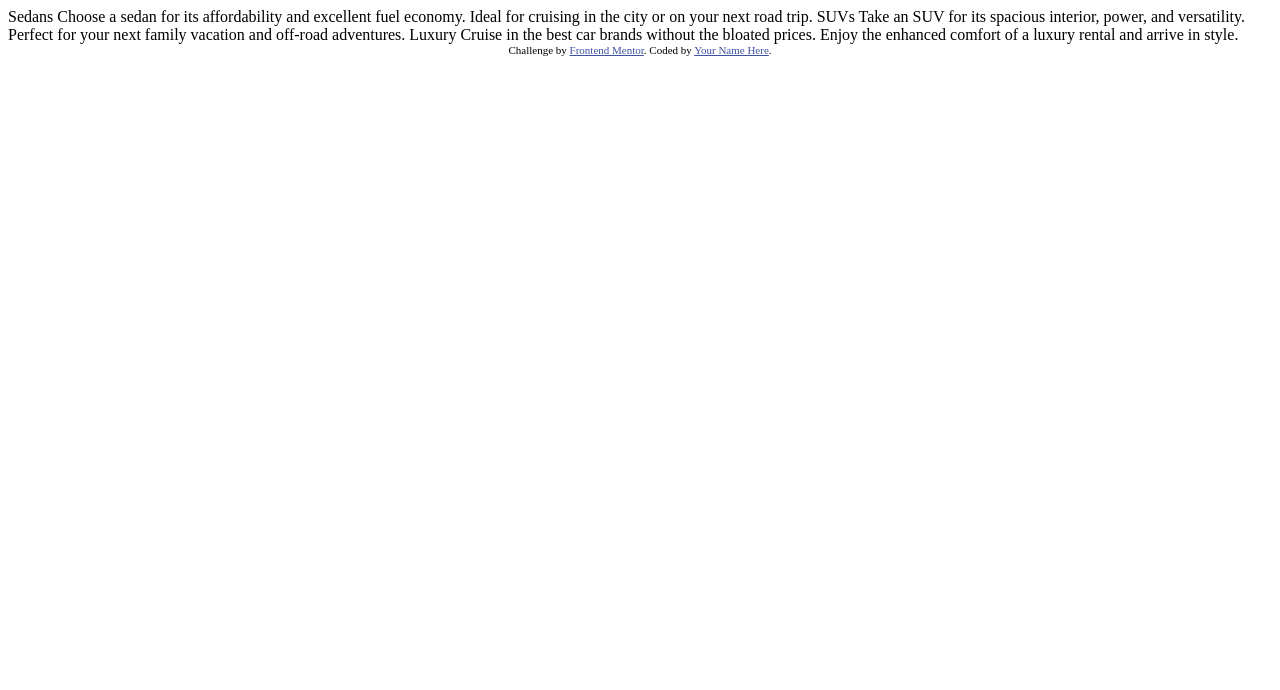
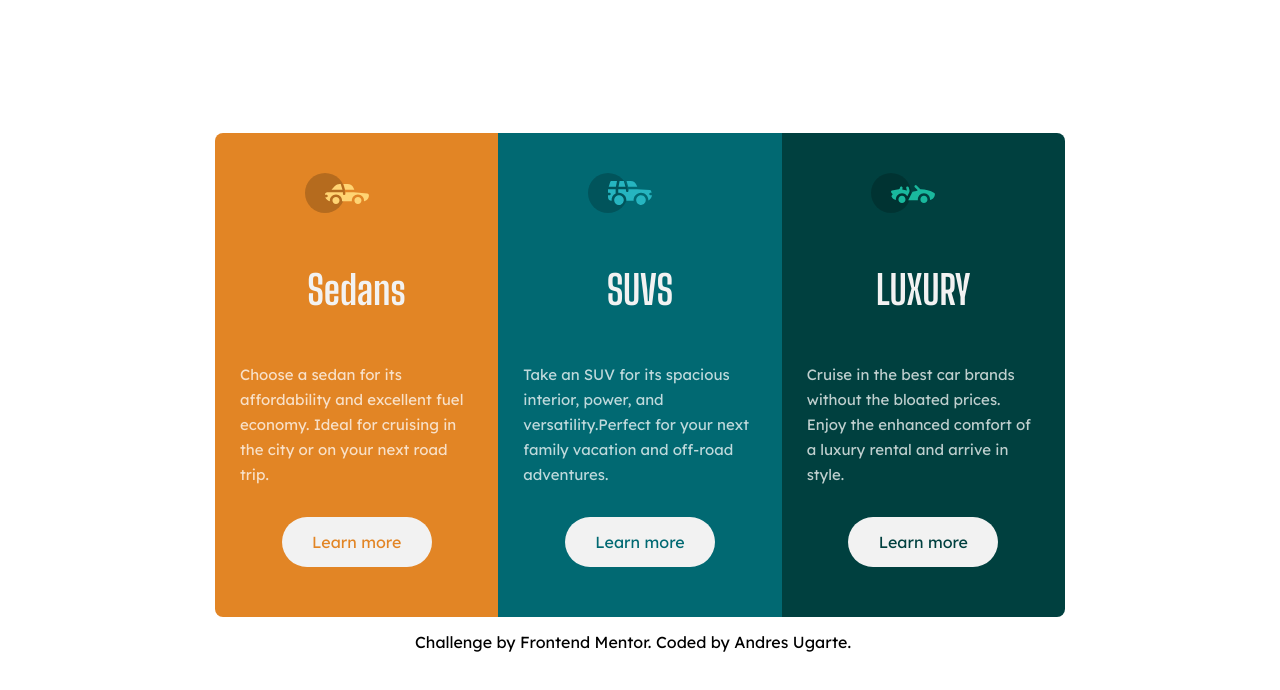
Before and after one commit to AndresUg98/3columnpreviewcard, a plain HTML site: page index.html in a window 1280 px wide. Drawn offline with Linux system fonts and the light colour scheme.

Commit message:
challenge done

```diff
--- a/index.html
+++ b/index.html
@@ -5,32 +5,72 @@
   <meta name="viewport" content="width=device-width, initial-scale=1.0"> <!-- displays site properly based on user's device -->
 
   <link rel="icon" type="image/png" sizes="32x32" href="./images/favicon-32x32.png">
+  <link rel="stylesheet" href="./styles/style.css">
 
   <title>Frontend Mentor | 3-column preview card component</title>
 
-  <!-- Feel free to remove these styles or customise in your own stylesheet 👍 -->
-  <style>
-    .attribution { font-size: 11px; text-align: center; }
-    .attribution a { color: hsl(228, 45%, 44%); }
-  </style>
 </head>
 <body>
+  <main class="background">
 
-  Sedans
+    <section class="cards">
+
+      <div class="card sedan">
+
+        <figure class="card-img">
+          <img src="./images/icon-sedans.svg" alt="" srcset="">
+        </figure>
+
+        <h1 class="card-title">Sedans</h1>
+        <p class="card-text">
           Choose a sedan for its affordability and excellent fuel economy. Ideal for cruising in the city
           or on your next road trip.
+        </p>
+        <button type="submit" class="card-button">Learn more</button>
+      </div>
 
-  SUVs
-  Take an SUV for its spacious interior, power, and versatility. Perfect for your next family vacation
-  and off-road adventures.
+      <div class="card suvs">
 
-  Luxury
+        <figure class="card-img">
+          <img src="./images/icon-suvs.svg" alt="" srcset="">
+        </figure>
+
+        <h1 class="card-title">SUVS</h1>
+        <p class="card-text">
+          Take an SUV for its spacious interior, power, and versatility.Perfect for your next family vacation and off-road adventures.
+        </p>
+
+        <button type="submit" class="card-button">Learn more</button>
+
+      </div>
+
+      <div class="card luxury">
+
+        <figure class="card-img">
+          <img src="./images/icon-luxury.svg" alt="" srcset="">
+        </figure>
+
+        <h1 class="card-title">LUXURY</h1>
+
+        <p class="card-text">
           Cruise in the best car brands without the bloated prices. Enjoy the enhanced comfort of a luxury
           rental and arrive in style.
+        </p>
+
+          <button type="submit" class="card-button">Learn more</button>
+      </div>
+
+    </section>
 
     <div class="attribution">
       Challenge by <a href="https://www.frontendmentor.io?ref=challenge" target="_blank">Frontend Mentor</a>.
-    Coded by <a href="#">Your Name Here</a>.
+      Coded by <a href="https://github.com/AndresUg98">Andres Ugarte</a>.
     </div>
+
+  </main>
+
+
+
+
 </body>
 </html>
--- /dev/null
+++ b/styles/style.css
@@ -0,0 +1,169 @@
+@import url('https://fonts.googleapis.com/css2?family=Big+Shoulders+Display:wght@700&family=Lexend+Deca&display=swap');
+
+body{
+    margin: 0;
+
+}
+
+.cards{
+    width: 335px;
+    display: grid;
+    margin: 25px 20px 25px 20px;
+    border-radius: 8px;
+    overflow: hidden;
+    grid-template-areas: "sedan"
+                        "suvs"
+                        "luxury";
+
+}
+
+.card{
+    display: flex;
+    flex-direction: column;
+    padding-left: 25px;
+    padding-right: 25px;
+    padding-bottom: 50px;
+
+}
+
+.sedan{
+    background-color: #e28525;
+    grid-area: sedan;
+}
+
+.suvs{
+    background-color: #016972;
+    grid-area: suvs;
+}
+
+.luxury{
+    background-color: #00403f;
+    grid-area: luxury;
+}
+
+.card-img{
+    margin-top: 40px;
+    margin-left: 0;
+}
+
+.card-title{
+    color: hsl(0, 0%, 95%);
+    font-family: 'Big Shoulders Display', cursive;
+    font-weight: 700;
+    font-size: 40px;
+}
+
+.card-text{
+    color: hsla(0, 0%, 100%, 0.75);
+    font-family: 'Lexend Deca', sans-serif;
+    font-weight: 400;
+    font-size: 15px;
+    line-height: 25px;
+}
+
+.card-button{
+    width: 150px;
+    height: 50px;
+    margin-top: 15px;
+    font-family: 'Lexend Deca', sans-serif;
+    font-weight: 400;
+    font-size: 16px;
+    background-color: hsl(0, 0%, 95%);
+    border-radius: 25px;
+    border: none;
+
+}
+
+
+
+.sedan .card-button {
+    color: #e28525;
+
+}
+
+
+.suvs .card-button {
+    color: #016972;
+}
+
+.luxury .card-button {
+    color: #00403f;
+}
+
+.attribution{
+    margin-top: 20px;
+    font-family: 'Lexend Deca', sans-serif;
+    font-weight: 400;
+}
+
+.attribution a {
+    color: black;
+    text-decoration: none;
+}
+
+
+@media (min-width:426px) {
+
+
+
+    .cards{
+        width: 400px;
+        margin: 50px auto;
+    }
+
+    .card{
+        align-items: center;
+    }
+
+    .attribution {
+        width: 450px;
+        margin: 15px auto;
+    }
+
+    .card-text{
+        text-align: center;
+    }
+}
+
+
+@media (min-width:946px) {
+
+    .background{
+
+        width: 100%;
+        height: 100vh;
+        display: flex;
+        flex-direction: column;
+        align-items: center;
+        justify-content: center;
+    }
+
+    .cards{
+        width: 850px;
+        margin: 0 auto;
+        grid-template-columns: repeat(3, 1fr);
+        grid-template-areas: "sedan suvs luxury";
+    }
+
+    .card-text{
+        text-align: left;
+    }
+
+    .sedan .card-button:hover {
+        color:  hsl(0, 0%, 95%);
+        background-color:#e28525 ;
+        border: 2px solid hsl(0, 0%, 95%);
+    }
+
+    .suvs .card-button:hover {
+        color:  hsl(0, 0%, 95%);
+        background-color:#016972 ;
+        border: 2px solid hsl(0, 0%, 95%);
+    }
+
+    .luxury .card-button:hover {
+        color:  hsl(0, 0%, 95%);
+        background-color:#00403f ;
+        border: 2px solid hsl(0, 0%, 95%);
+    }
+}
```
Lines whose indentation alone changed are shown as unchanged.
